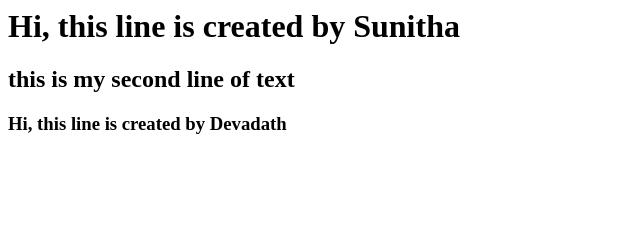
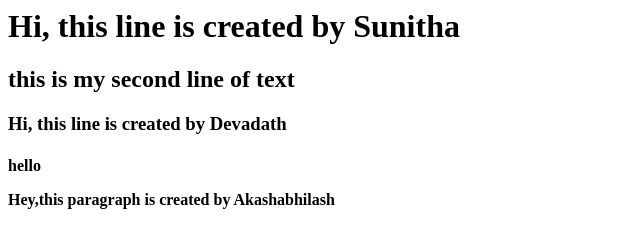
Before and after one commit to w-e-b-designer/Internship, a plain HTML site: page index.html in a window 1280 px wide. Shown: the whole page, without its empty margins (0-640 px from the left). Drawn offline with Linux system fonts and the light colour scheme.

Commit message:
Update index.html

```diff
--- a/index.html
+++ b/index.html
@@ -6,5 +6,7 @@
 <h1> Hi, this line is created by Sunitha</h1>
 <h2>this is my second line of text</h2>
 <h3> Hi, this line is created by Devadath</h3>
+  <h4>hello</h>
+ <p>Hey,this paragraph is created by Akashabhilash </p>
 </body>
 </html>
```
